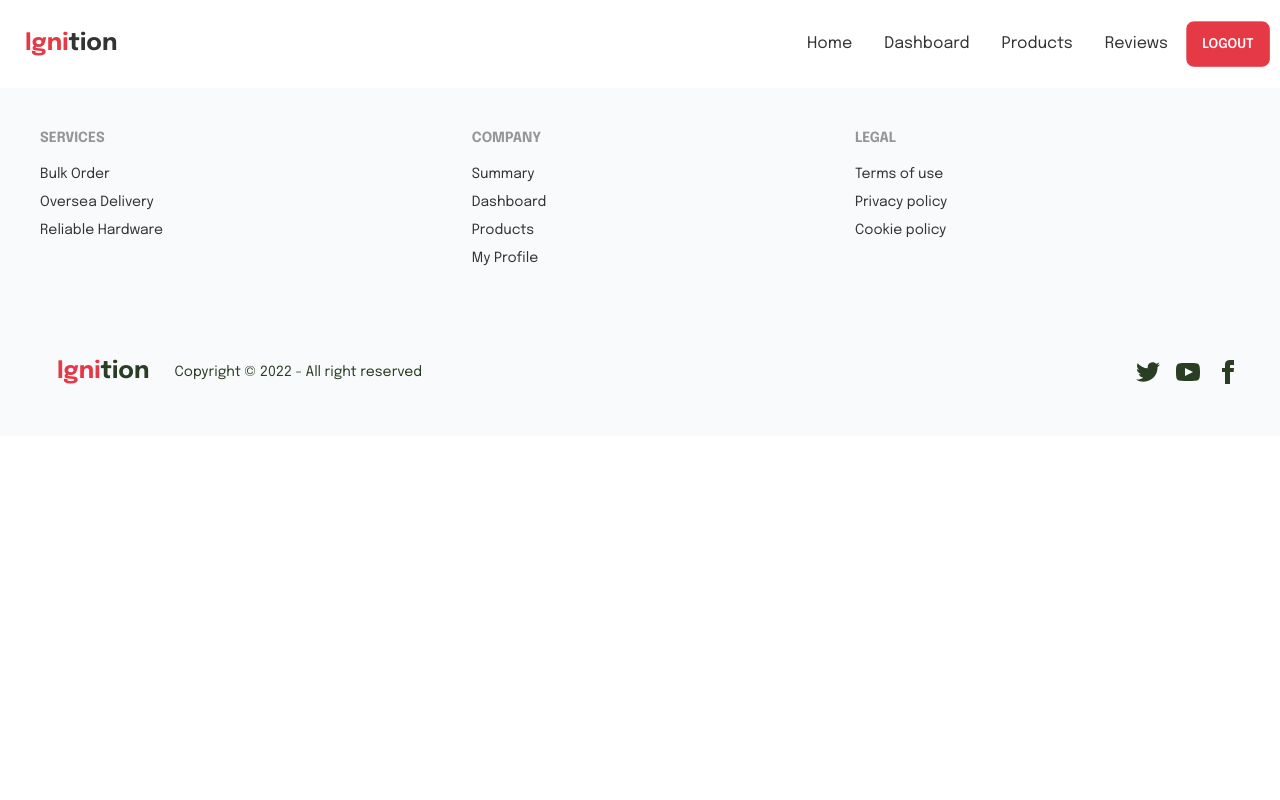
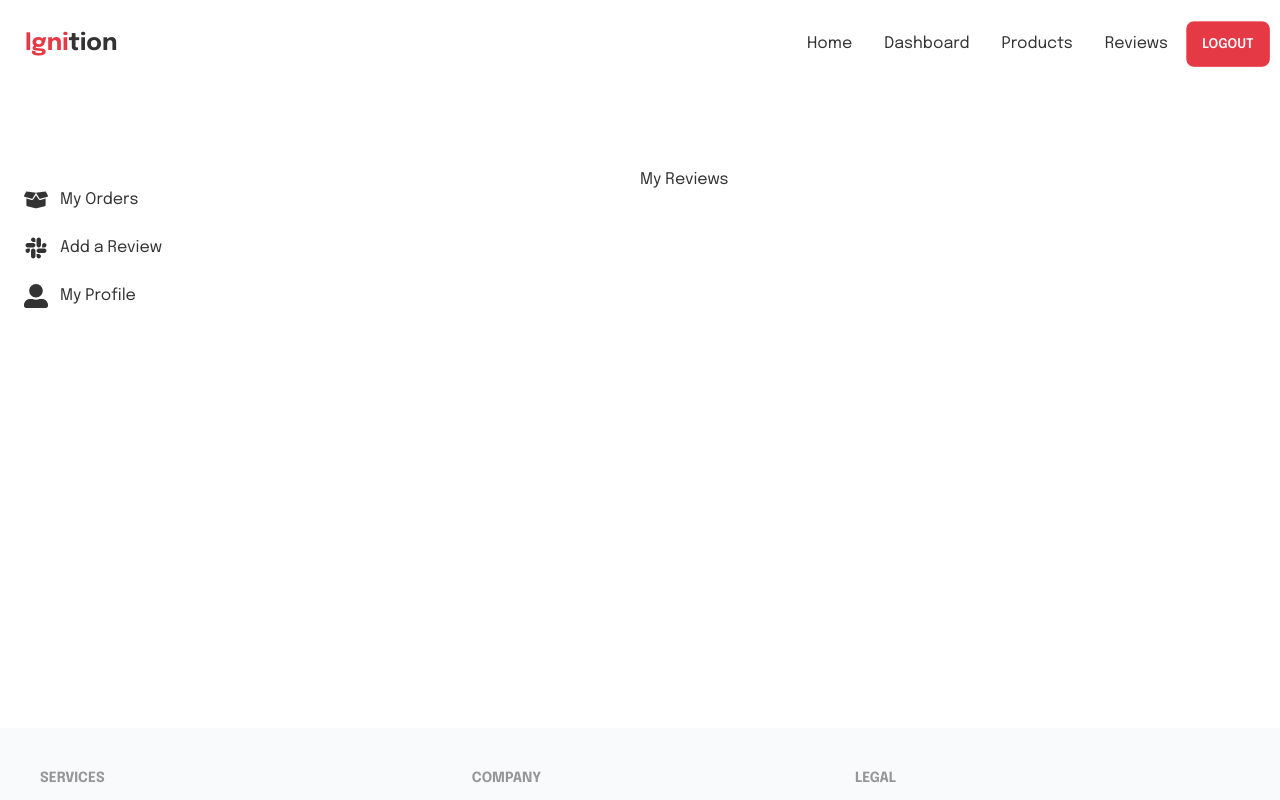
Before and after one commit to Alapottra-troj1n/ignition-client, a React (Create React App) app: page /dashboard/addreview in a window 1280 px wide. Shown: the top 800 px of the page. Built offline with nearby package versions, Linux system fonts and the light colour scheme; no server answers; sample sign-in values are in the browser's storage.

Commit message:
added my orders route

```diff
--- a/package.json
+++ b/package.json
@@ -12,10 +12,12 @@
     "react-dom": "^18.1.0",
     "react-firebase-hooks": "^5.0.3",
     "react-hook-form": "^7.31.2",
+    "react-icons": "^4.3.1",
     "react-query": "^3.39.0",
     "react-router-dom": "^6.3.0",
     "react-scripts": "5.0.1",
     "react-toastify": "^9.0.1",
+    "uuid": "^8.3.2",
     "web-vitals": "^2.1.4"
   },
   "scripts": {
--- a/src/App.js
+++ b/src/App.js
@@ -10,6 +10,9 @@ import RequireAuth from './components/RequireAuth/RequireAuth';
 import SignUp from './components/SignUp/SignUp';
 import 'react-toastify/dist/ReactToastify.css';
 import { ToastContainer } from 'react-toastify';
+import MyOrders from './components/Dashboard/MyOrders';
+import MyProfile from './components/Dashboard/MyProfile';
+import MyReviews from './components/Dashboard/MyReviews';
 
 function App() {
   return (
@@ -19,7 +22,11 @@ function App() {
         <Route path='/' element={<Home />} ></Route>
         <Route path='/login' element={<Login />} ></Route>
         <Route path='/signup' element={<SignUp />} ></Route>
-        <Route path='/dashboard' element={<RequireAuth><Dashboard /></RequireAuth> } ></Route>
+        <Route path='/dashboard' element={<RequireAuth><Dashboard /></RequireAuth> } >
+          <Route index element={<MyOrders />}></Route>
+          <Route path='addreview' element={<MyReviews />}></Route>
+          <Route path='myprofile' element={<MyProfile />}></Route>
+        </Route>
         <Route path='/purchase/:id' element={<RequireAuth><PurchasePage /></RequireAuth> } ></Route>
       </Routes>
       <Footer/>
--- a/src/components/Dashboard/Dashboard.jsx
+++ b/src/components/Dashboard/Dashboard.jsx
@@ -1,9 +1,42 @@
 import React from 'react';
+import { Link, Outlet } from 'react-router-dom';
+import { FaBoxOpen,FaSlack,FaUserAlt } from "react-icons/fa";
 
 const Dashboard = () => {
     return (
-        <div>
-            <h2 className="text-3xl">This is Dashboard</h2>
+        <div className="container mx-auto h-[70vh]">
+            <div className="grid grid-cols-1 lg:grid-cols-2 mt-20">
+
+                <div>
+                    <ul class="menu bg-base-100 w-56 p-2 rounded-box">
+                        <li>
+                            <Link to=''>
+                                <FaBoxOpen className="text-2xl"/>
+                                My Orders
+                            </Link>
+                        </li>
+                        <li>
+                            <Link to='/dashboard/addreview'>
+                                <FaSlack className="text-2xl"/>
+                                Add a Review
+                            </Link>
+                        </li>
+                        <li>
+                            <Link to='/dashboard/myprofile'>
+                               <FaUserAlt className="text-2xl"/>
+                                My Profile
+                            </Link>
+                        </li>
+                    </ul>
+
+                </div>
+
+                <div>
+                    <Outlet />
+                </div>
+
+            </div>
+
         </div>
     );
 };
--- /dev/null
+++ b/src/components/Dashboard/MyOrders.jsx
@@ -0,0 +1,53 @@
+import { signOut } from 'firebase/auth';
+import React, { useEffect, useState } from 'react';
+import { useAuthState } from 'react-firebase-hooks/auth';
+import auth from '../../firebase.init';
+import OrderCard from './OrderCard';
+
+const MyOrders = () => {
+    const [user, loading, error] = useAuthState(auth);
+
+    const [myOrders, setMyOrders] = useState([])
+
+    useEffect(() => {
+        const fetchMyOrders = async () => {
+            const settings = {
+                method:'GET',
+                headers: {
+                    'content-type': 'application/json',
+                    authorization: `Bearer ${localStorage.getItem('accessToken')}`
+                },
+            }
+            if(user?.email){
+                const response = await fetch(`http://localhost:5000/myorders?email=${user.email}`,settings);
+                if(response.status === 401 || response.status === 403){
+                    signOut(auth);
+
+                }else{
+                    const data = await response.json();
+                    setMyOrders(data);
+                }
+
+            }
+
+
+        }
+        fetchMyOrders();
+
+
+
+
+    },[])
+
+
+    return (
+        <div>
+            <h2 className='text-center font-bold text-2xl'>My Orders : {myOrders.length}</h2>
+            <div className="flex justify-center flex-col gap-5 my-5">
+            {myOrders.map(order => <OrderCard order={order} />)}
+            </div>
+        </div>
+    );
+};
+
+export default MyOrders;
--- /dev/null
+++ b/src/components/Dashboard/MyProfile.jsx
@@ -0,0 +1,11 @@
+import React from 'react';
+
+const MyProfile = () => {
+    return (
+        <div>
+            <h2>My Profile</h2>
+        </div>
+    );
+};
+
+export default MyProfile;
--- /dev/null
+++ b/src/components/Dashboard/MyReviews.jsx
@@ -0,0 +1,11 @@
+import React from 'react';
+
+const MyReviews = () => {
+    return (
+        <div>
+            <h2>My Reviews</h2>
+        </div>
+    );
+};
+
+export default MyReviews;
--- /dev/null
+++ b/src/components/Dashboard/OrderCard.jsx
@@ -0,0 +1,36 @@
+import React from 'react';
+import {FaTrashAlt} from "react-icons/fa";
+
+const OrderCard = ({order}) => {
+    return (
+        <div>
+        <div className="flex items-center border-2 rounded-md p-4 justify-between">
+
+            <div className="flex items-center justify-between ">
+                <div className="ml-4 md:ml-7">
+                    <h2 className="font-medium text-md lg:text-xl w-24 md:w-44 xl:w-56">{order.product}</h2>
+                </div>
+
+            </div>
+
+            <div className=" sm:flex justify-end md:justify-center">
+                <h2 className="font-normal text-xs lg:text-sm w-24 md:w-48 ">Quantity: {order.quantity}</h2>
+            </div>
+
+            <div className=" sm:flex justify-end md:justify-center hidden">
+                <h2 className="font-normal text-xs lg:text-sm w-24 md:w-48 ">{order.address}</h2>
+            </div>
+
+            <div className="ml-2 flex flex-col lg:flex-row">
+                <button className="mx-3 mb-2 lg:mb-0"><FaTrashAlt className="lg:text-lg text-red-500 hover:text-red-600"/></button>
+                <button className="btn btn-sm bg-slate-600 text-white">Pay</button>
+            </div>
+
+
+        </div>
+
+    </div>
+    );
+};
+
+export default OrderCard;
--- a/src/components/Home/Review.jsx
+++ b/src/components/Home/Review.jsx
@@ -1,5 +1,5 @@
 import React from 'react';
-
+import { v4 as uuidv4 } from 'uuid';
 const Review = ({ review }) => {
     const rating = review.rating;
 
@@ -19,7 +19,7 @@ const Review = ({ review }) => {
                     <div class="rating">
                         {
 
-                            [...Array(rating).keys()].map(number => <input type="radio" name="rating-2" class="mask mask-star-2 bg-orange-400" defaultChecked />)
+                            [...Array(rating).keys()].map(number => <input key={uuidv4()} type="radio" name="rating-2" class="mask mask-star-2 bg-orange-400" defaultChecked />)
                         }
 
                     </div>
--- a/src/components/Navbar/Navbar.jsx
+++ b/src/components/Navbar/Navbar.jsx
@@ -16,8 +16,8 @@ const Navbar = () => {
         <>
             <li><Link  to="/">Home</Link></li>
             {user && <li><Link  to="/dashboard">Dashboard</Link></li>}
-            <li><Link  to="/products">Products</Link></li>
-            <li><Link  to="/reviews">Reviews</Link></li>
+            <li><Link  to="#products">Products</Link></li>
+            <li><Link  to="#reviews">Reviews</Link></li>
             {user ?<button class="btn btn-primary text-white" onClick={handleSignOut}>Logout</button> :  <li><Link  to="/login">Login</Link></li>}
 
         </>
--- a/src/components/PurchasePage/PurchasePage.jsx
+++ b/src/components/PurchasePage/PurchasePage.jsx
@@ -138,7 +138,7 @@ const PurchasePage = () => {
                         </div>
 
 
-                        <input type="submit" value="Place The Order"  className='btn btn-primary text-white' />
+                        <input type="submit" disabled={product?.maximumOrderQuantity === 0 ? true : ''} value="Place The Order"  className='btn btn-primary text-white' />
 
                     </form>
                 </div>
```
Also changed, not shown: 1 other file (tests, documents, lock files or other folders).
